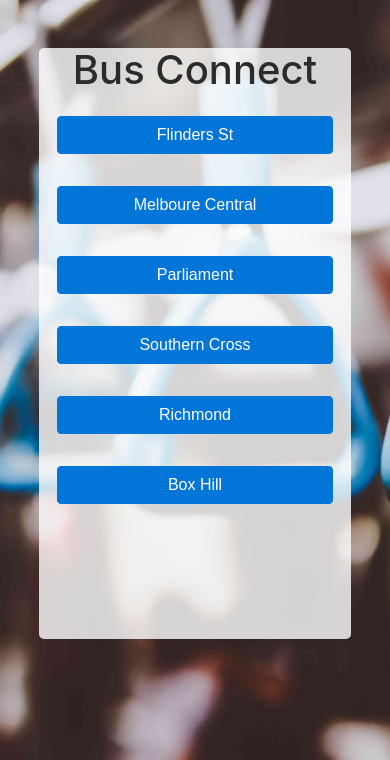
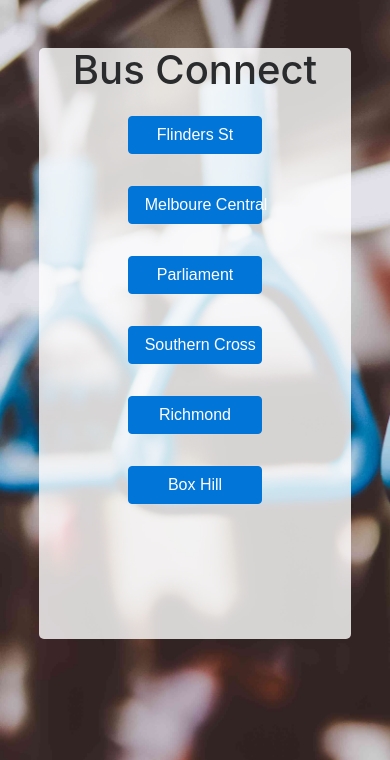
Before and after one commit to thecoderunner/busconnect, a PHP site: page / in a window 390 px wide. Shown: the top 760 px of the page. Run offline with PHP 8.4, Linux system fonts and the light colour scheme; some libraries are stand-ins or nearby versions.

Commit message:
Changed width of buttons on small screens.

```diff
--- a/css/main.css
+++ b/css/main.css
@@ -28,6 +28,8 @@ body {
 #trainbuttons {
 	display: flex;
 	flex-direction: column;
+	width: 50%;
+	margin: 0 auto;
 }
 
 #trainList, #trainList2 {
```
